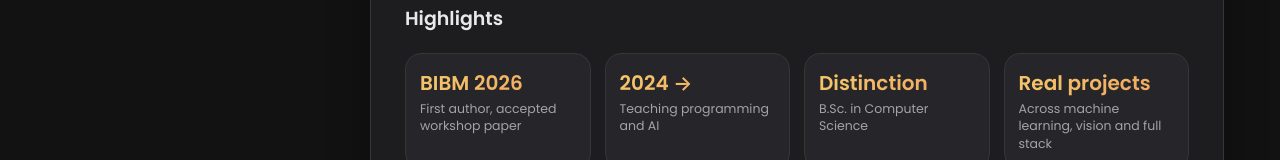
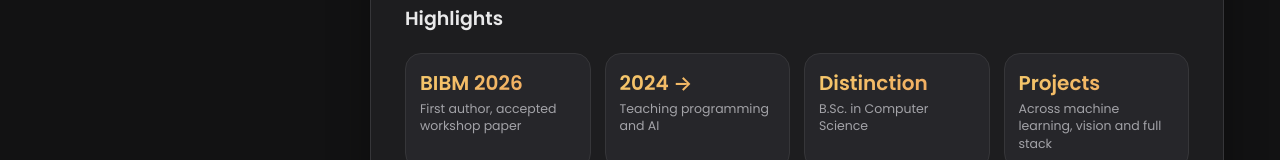
Before and after one commit to tas0931/tas0931.github.io, a plain HTML site: page index.html in a window 1280 px wide. Shown: the part 898-1058 px from the top of the page. Drawn offline with Linux system fonts and the light colour scheme.

Commit message:
Simplify projects highlight heading
Co-Authored-By: Claude Opus 5.5 <noreply@anthropic.com>
Claude-Session: https://claude.ai/code/session_01FZvYzKLqwB3CHPirAXUzDg

```diff
--- a/index.html
+++ b/index.html
@@ -228,7 +228,7 @@ footer{grid-column:1/-1;text-align:center;color:#6f6f75;font-size:12.5px;margin-
       <div class="stat"><b>BIBM 2026</b><span>First author, accepted workshop paper</span></div>
       <div class="stat"><b>2024 →</b><span>Teaching programming and AI</span></div>
       <div class="stat"><b>Distinction</b><span>B.Sc. in Computer Science</span></div>
-      <div class="stat"><b>Real projects</b><span>Across machine learning, vision and full stack</span></div>
+      <div class="stat"><b>Projects</b><span>Across machine learning, vision and full stack</span></div>
     </div>
 
     <h3>News</h3>
```
